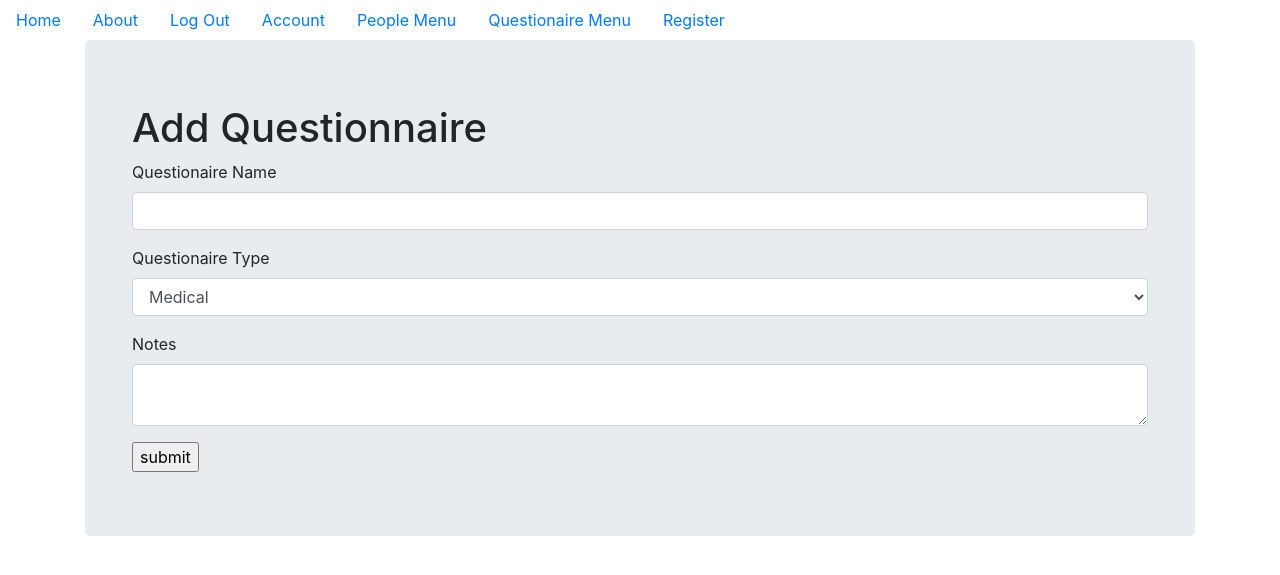
After one commit to jayleth72/heart_hand_1.3, a Flask app: page /add_questionaire_type in a window 1280 px wide. The commit adds this page. Shown: the top 575 px of the page. Run offline with Flask 2, Linux system fonts and the light colour scheme; the visitor is signed in with stand-in values (Sample User, id 1); some libraries are stand-ins or nearby versions.

Commit message:
questionaire types working

```diff
--- a/heart_hand/__init__.py
+++ b/heart_hand/__init__.py
@@ -38,11 +38,13 @@ login_manager.login_view = 'users.login'
 from heart_hand.core.views import core
 from heart_hand.users.views import users
 from heart_hand.people.views import people
+from heart_hand.questionaire.views import questionaire
 from heart_hand.error_pages.handlers import error_pages
 
 app.register_blueprint(core)
 app.register_blueprint(users)
 app.register_blueprint(people)
+app.register_blueprint(questionaire)
 app.register_blueprint(error_pages)
 
 
--- a/heart_hand/models.py
+++ b/heart_hand/models.py
@@ -10,7 +10,9 @@ from datetime import datetime
 def load_user(user_id):
     return User.query.get(user_id)
 
-
+######################################
+######### USER MODELS ################
+######################################
 class User(db.Model, UserMixin):
     __tablename__ = "users"
 
@@ -34,8 +36,12 @@ class User(db.Model, UserMixin):
 
     def __repr__(self):
         return f"Username {self.username}"
+######################################
 
 
+######################################
+######### PEOPLE MODELS ##############
+######################################
 class Person(db.Model):
     __tablename__ = "person"
 
@@ -90,8 +96,12 @@ class Child(db.Model):
 
     def __repr__(self):
         return f"First Name: {self.first_name} -- Last Name: {self.last_name}"
+######################################
 
 
+######################################
+######### CLASS MODELS ##############
+######################################
 class Lesson(db.Model):
     __tablename__ = "lesson"
 
@@ -117,56 +127,6 @@ class Lesson(db.Model):
 
     def __repr__(self):
          return f"Lesson: {self.lesson_name}"
-
-class Business_Costs(db.Model):
-    __tablename__ = "business_costs"
-
-    id = db.Column(db.Integer(), primary_key=True)
-    cost_value = db.Column(db.Float())
-    cost_name = db.Column(db.String(80))
-    cost_incurred_date = db.Column(db.DateTime(),nullable=False,default=datetime.utcnow)
-    includes_gst = db.Column(db.Boolean())
-    cost_description = db.Column(db.String(255))
-
-    def __init__(self,cost_value,cost_name,cost_incurred_date ,includes_gst,cost_description):
-        self.cost_value = cost_value
-        self.cost_name = cost_value
-        self.cost_incurred_date = cost_incurred_date
-        self.includes_gst = includes_gst
-        self.cost_description = cost_description
-
-    def __repr__(self):
-         return f"Type of cost: {self.cost_name} -- Cost Value: {self.cost_value}"
-
-
-class Payments(db.Model):
-    __tablename__ = "payments"
-
-    person = db.relationship(Person)
-    lesson = db.relationship(Lesson)
-
-    id = db.Column(db.Integer(), primary_key=True)
-    payee_id = db.Column(db.Integer(), db.ForeignKey('person.id'),nullable=False)
-    lesson_id = db.Column(db.Integer(), db.ForeignKey('lesson.id'),nullable=False)
-    payment_value = db.Column(db.Float())
-    payment_name = db.Column(db.String(80))
-    payment_type = db.Column(db.String(80))
-    payment_date = db.Column(db.DateTime(),nullable=False,default=datetime.utcnow)
-    includes_gst = db.Column(db.Boolean())
-    payment_description = db.Column(db.String(255))
-
-    def __init__(self,payee_id,lesson_id,payment_value,payment_name,payment_type,payment_date,includes_gst,payment_description):
-        self.payee_id = payee_id
-        self.lesson_id = lesson_id
-        self.payment_value = payment_value
-        self.payment_name = payment_name
-        self.payment_type = payment_type
-        self.payment_date = payment_date
-        self.includes_gst = includes_gst
-        self.payment_description = payment_description
-
-    def __repr__(self):
-         return f"Payment Name: {self.payment_name} -- Payment Value: {self.payment_value} -- Payment Date: {self.payment_date}"
 
 
 class Class_List(db.Model):
@@ -207,17 +167,82 @@ class Class_Program(db.Model):
 
     def __repr__(self):
          return f"Program Name {self.program_name}"
+######################################
 
 
+######################################
+######### BUSINESS COST MODELS #######
+######################################
+class Business_Costs(db.Model):
+    __tablename__ = "business_costs"
+
+    id = db.Column(db.Integer(), primary_key=True)
+    cost_value = db.Column(db.Float())
+    cost_name = db.Column(db.String(80))
+    cost_incurred_date = db.Column(db.DateTime(),nullable=False,default=datetime.utcnow)
+    includes_gst = db.Column(db.Boolean())
+    cost_description = db.Column(db.String(255))
+
+    def __init__(self,cost_value,cost_name,cost_incurred_date ,includes_gst,cost_description):
+        self.cost_value = cost_value
+        self.cost_name = cost_value
+        self.cost_incurred_date = cost_incurred_date
+        self.includes_gst = includes_gst
+        self.cost_description = cost_description
+
+    def __repr__(self):
+         return f"Type of cost: {self.cost_name} -- Cost Value: {self.cost_value}"
+######################################
+
+
+######################################
+######### PAYMENTS MODELS ############
+######################################
+class Payments(db.Model):
+    __tablename__ = "payments"
+
+    person = db.relationship(Person)
+    lesson = db.relationship(Lesson)
+
+    id = db.Column(db.Integer(), primary_key=True)
+    payee_id = db.Column(db.Integer(), db.ForeignKey('person.id'),nullable=False)
+    lesson_id = db.Column(db.Integer(), db.ForeignKey('lesson.id'),nullable=False)
+    payment_value = db.Column(db.Float())
+    payment_name = db.Column(db.String(80))
+    payment_type = db.Column(db.String(80))
+    payment_date = db.Column(db.DateTime(),nullable=False,default=datetime.utcnow)
+    includes_gst = db.Column(db.Boolean())
+    payment_description = db.Column(db.String(255))
+
+    def __init__(self,payee_id,lesson_id,payment_value,payment_name,payment_type,payment_date,includes_gst,payment_description):
+        self.payee_id = payee_id
+        self.lesson_id = lesson_id
+        self.payment_value = payment_value
+        self.payment_name = payment_name
+        self.payment_type = payment_type
+        self.payment_date = payment_date
+        self.includes_gst = includes_gst
+        self.payment_description = payment_description
+
+    def __repr__(self):
+        return f"Payment Name: {self.payment_name} -- Payment Value: {self.payment_value} -- Payment Date: {self.payment_date}"
+######################################
+
+
+######################################
+######### QUESTIONAIRE MODELS ########
+######################################
 class Questionaire(db.Model):
     __tablename__ = "questionaire"
 
     id = db.Column(db.Integer(), primary_key=True)
     questionaire_name = db.Column(db.String(80))
+    questionaire_type = db.Column(db.String(50))
     description = db.Column(db.String(255))
 
-    def __init__(self,questionaire_name,description):
+    def __init__(self,questionaire_name,questionaire_type,description):
         self.questionaire_name = questionaire_name
+        self.questionaire_type = questionaire_type
         self.description = description
 
     def __repr__(self):
@@ -234,7 +259,7 @@ class Questionaire_Questions(db.Model):
     question = db.Column(db.String(120))
     response = db.Column(db.Boolean())
 
-    def __init__(self,questionaire_id,question,response):
+    def __init__(self,questionaire_id,response):
         self.questionaire_id = questionaire_id
         self.question = question
         self.response = response
@@ -277,3 +302,4 @@ class Customer_Questionaire_Questions(db.Model):
 
     def __repr__(self):
          return f"Customer Questions {self.id}"
+######################################
--- a/heart_hand/people/forms.py
+++ b/heart_hand/people/forms.py
@@ -23,6 +23,7 @@ class CustomerEntryForm(FlaskForm):
     notes = TextAreaField('Notes')
     submit = SubmitField('Add Customer')
 
+
 class ChildEntryForm(FlaskForm):
     first_name = StringField('First Name', validators=[InputRequired(message='First name is required')])
     last_name = StringField('Last Name', validators=[InputRequired(message='Last name is required')])
--- /dev/null
+++ b/heart_hand/questionaire/forms.py
@@ -0,0 +1,16 @@
+# questionaire/forms.py
+
+from flask_wtf import FlaskForm
+from wtforms import StringField, PasswordField, SubmitField, IntegerField, SelectField, TextAreaField
+from wtforms.validators import DataRequired, Email, EqualTo
+from wtforms import ValidationError
+from flask_wtf.file import FileField, FileAllowed
+from wtforms.validators import InputRequired
+from wtforms.fields.html5 import EmailField, DateField
+
+
+class QuestionaireForm(FlaskForm):
+    questionaire_name = StringField('Questionaire Name', validators=[InputRequired(message='name is required')])
+    questionaire_type = SelectField(u'Questionaire Type', choices=[('Medical', 'Medical'), ('Feedback', 'Feedback')])
+    description = TextAreaField('Notes')
+    submit = SubmitField('Add New Questionaire')
--- /dev/null
+++ b/heart_hand/questionaire/views.py
@@ -0,0 +1,47 @@
+# questionaire/views.py
+from flask import render_template,url_for,flash,redirect,request,Blueprint
+from flask_login import login_user, current_user, logout_user, login_required
+from heart_hand import db
+from heart_hand.models import Questionaire
+from heart_hand.questionaire.forms import QuestionaireForm
+from datetime import datetime
+
+questionaire = Blueprint('questionaire', __name__)
+
+
+# add questionaire type
+@questionaire.route("/add_questionaire_type",methods=['GET','POST'])
+@login_required
+def add_questionaire_type():
+
+    form = QuestionaireForm()
+
+    if request.method == 'POST':
+        if form.validate():
+            questionaire = Questionaire(questionaire_name=request.form['questionaire_name'],questionaire_type=request.form['questionaire_type'],description=request.form['description'])
+            form.populate_obj(questionaire)
+            db.session.add(questionaire)
+            db.session.commit()
+            flash('New Questionaire was successfully added')
+            return questionaire_details(questionaire.id)
+        else:
+            flash("Your form contained errors")
+            return redirect(url_for('questionaire.add_questionaire_type'))
+
+    return render_template('questionaire_pages/add_questionaire_type.html', form=form)
+
+
+# return customer details using their id
+@questionaire.route("/questionaire_details/<int:id>")
+@login_required
+def questionaire_details(id):
+    # return questionaire or 404 page (questioniare not found)
+    questionaire = Questionaire.query.filter_by(id=id).first_or_404()
+    return render_template('questionaire_pages/questionaire_type_details.html',questionaire=questionaire)
+
+# show all questionaire types with hyperlinks
+@questionaire.route("/show_all_questionaire_types")
+@login_required
+def show_all_questionaire_types():
+    questionaires = Questionaire.query.all()
+    return render_template('questionaire_pages/show_all_questionaire_types.html',questionaires=questionaires)
--- a/heart_hand/templates/base.html
+++ b/heart_hand/templates/base.html
@@ -30,6 +30,9 @@
         <li class='nav-link'>
             <a href="{{url_for('people.people_menu')}}">People Menu</a>
         </li>
+        <li class='nav-link'>
+            <a href="{{url_for('questionaire.show_all_questionaire_types')}}">Questionaire Menu</a>
+        </li>
         {% else %}
         <li class='nav-link'>
                 <a href="{{url_for('users.login')}}">Log In</a>
--- /dev/null
+++ b/heart_hand/templates/questionaire_pages/add_questionaire_type.html
@@ -0,0 +1,20 @@
+{% from "/macros/_macros.html" import render_field_with_errors, render_field %}
+{% extends "base.html" %}
+{% block content %}
+  <div class="jumbotron">
+    <div class="container">
+        <h1>Add Questionnaire</h1>
+
+        <form method="POST">
+              {{form.hidden_tag()}}
+
+              {{ render_field_with_errors(form.questionaire_name, class="form-control") }}
+              {{ render_field_with_errors(form.questionaire_type, class="form-control") }}
+              {{ render_field(form.description, class="form-control") }}
+              <input type="submit" value="submit">
+        </form>
+
+    </div>
+  </div>
+
+{% endblock %}
```
Also changed, not shown: heart_hand/templates/people_pages/customer_details.html (+6 -3 lines), heart_hand/templates/questionaire_pages/questionaire_type_details.html (added, +16 -0 lines), heart_hand/templates/questionaire_pages/show_all_questionaire_types.html (added, +18 -0 lines), migrations/versions/6ae90fceb335_questionaire_changes_with_questionarie_.py (added, +28 -0 lines), heart_hand/classes/__init__.py (added), heart_hand/classes/forms.py (added), heart_hand/classes/views.py (added), heart_hand/questionaire/__init__.py (added).
